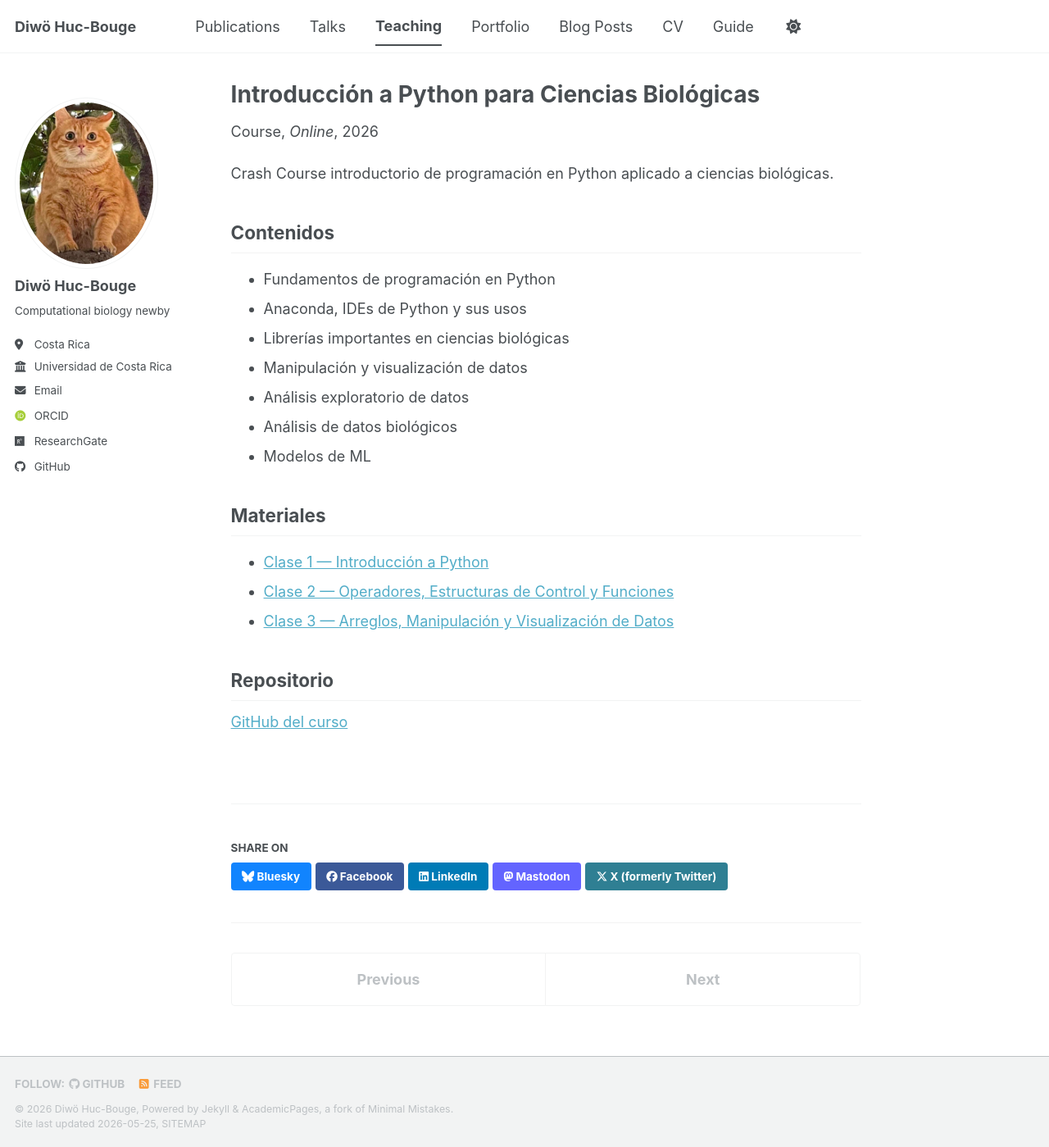
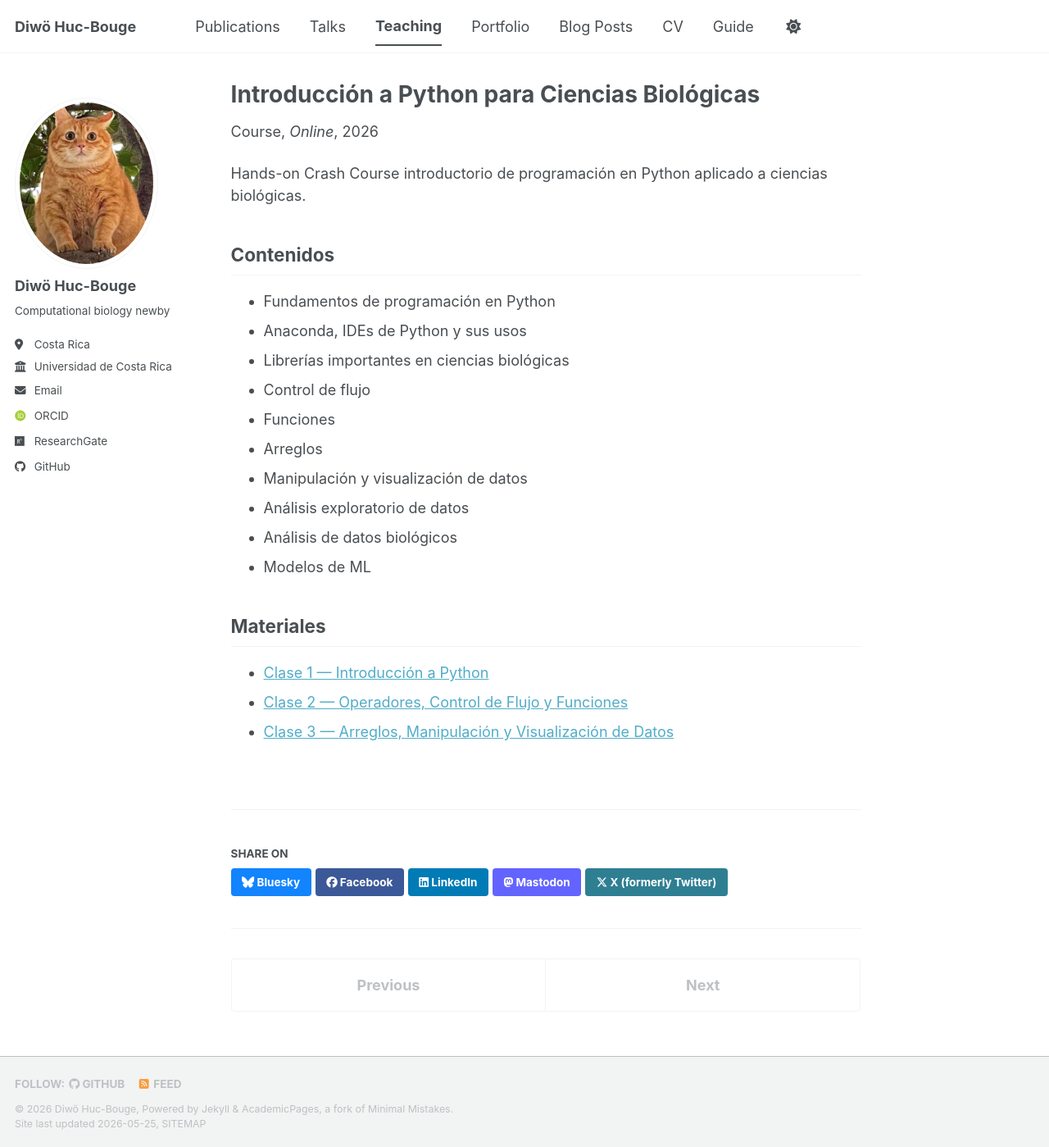
Before and after one commit to DiwoHuc/DiwoHuc.github.io, a Jekyll site: the page built from _teaching/intro_Python_curso.md, in a window 1280 px wide and 1399 px high. Shown: the whole window at 82% size. Built offline with Jekyll 4.4.1, drawn with Linux system fonts in a browser that asks for light colours; some web fonts are replaced; a script bundle is joined from its source files by our own code; library files that are not in the unit come from our copies.

Commit message:
Update course description and content structure

```diff
--- a/_teaching/intro_Python_curso.md
+++ b/_teaching/intro_Python_curso.md
@@ -7,13 +7,16 @@ venue: "Online"
 date: 2026-01-01
 ---
 
-Crash Course introductorio de programación en Python aplicado a ciencias biológicas.
+Hands-on Crash Course introductorio de programación en Python aplicado a ciencias biológicas.
 
 ## Contenidos
 
 - Fundamentos de programación en Python
 - Anaconda, IDEs de Python y sus usos
 - Librerías importantes en ciencias biológicas
+- Control de flujo
+- Funciones
+- Arreglos
 - Manipulación y visualización de datos
 - Análisis exploratorio de datos
 - Análisis de datos biológicos
@@ -22,9 +25,11 @@ Crash Course introductorio de programación en Python aplicado a ciencias bioló
 ## Materiales
 
 - [Clase 1 — Introducción a Python](https://colab.research.google.com/drive/1zDZg-AJOfFq6GuKpA8sUKGiw9JKS0FuL?usp=drive_link)
-- [Clase 2 — Operadores, Estructuras de Control y Funciones](#)
+- [Clase 2 — Operadores, Control de Flujo y Funciones](#)
 - [Clase 3 — Arreglos, Manipulación y Visualización de Datos](#)
 
+<!--
 ## Repositorio
 
 [GitHub del curso](#)
+-->
```
